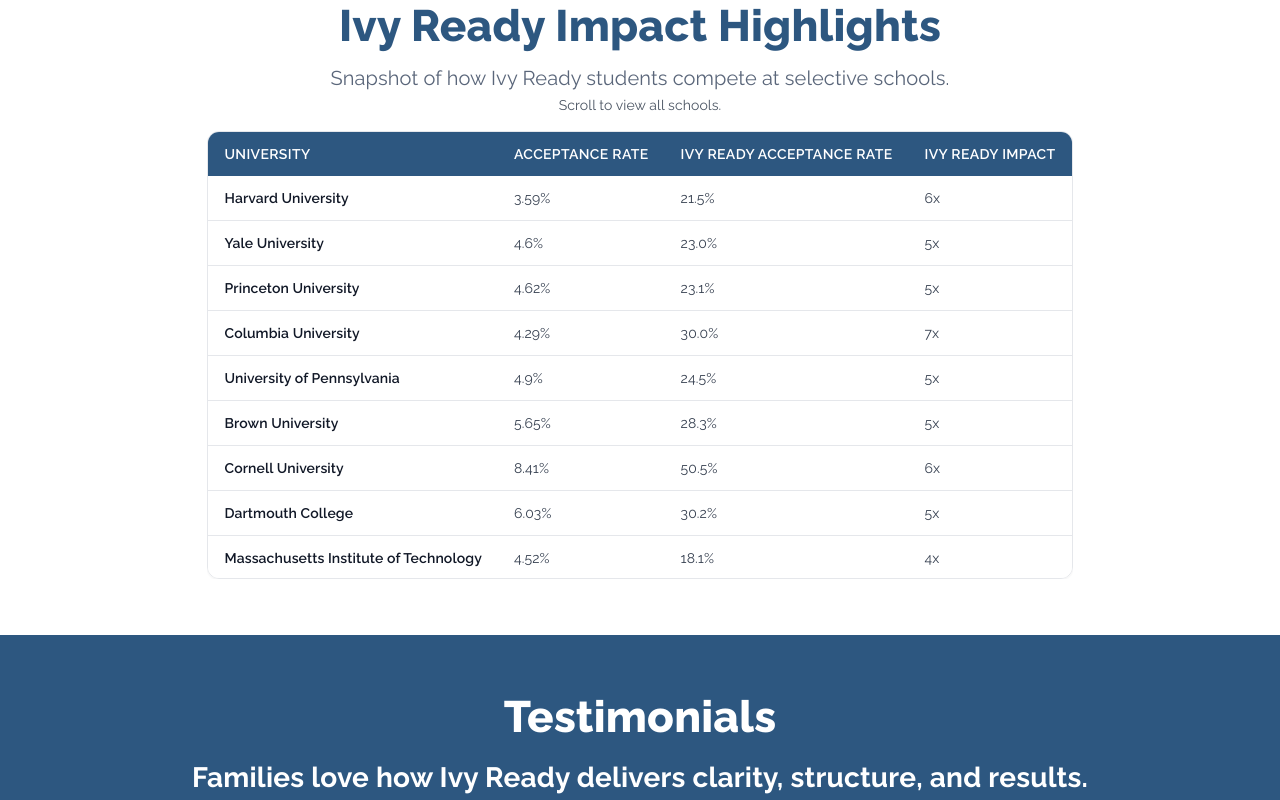
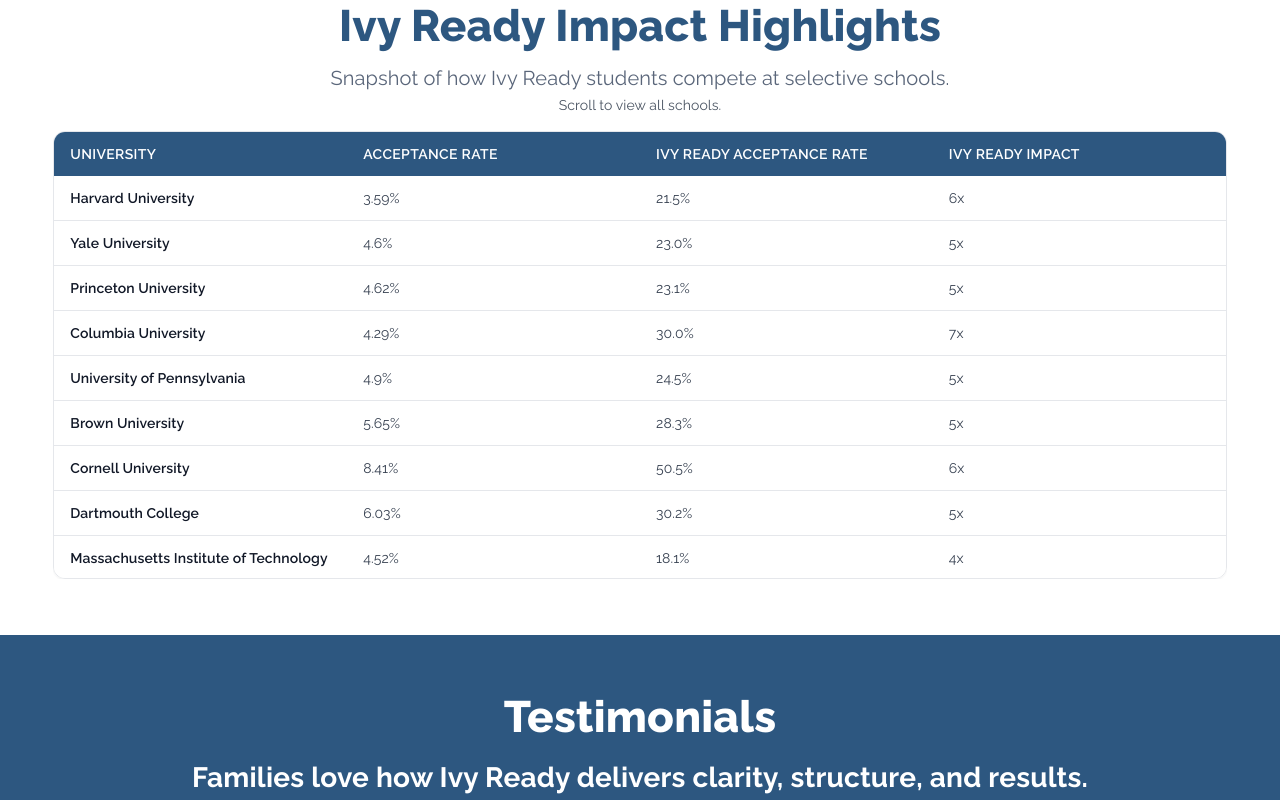
Before and after one commit to TesCoder/IR, a Next.js app in the folder next-js-site/: page / in a window 1280 px wide. Shown: the part 3100-3900 px from the top of the page. Built offline with nearby package versions, Linux system fonts and the light colour scheme.

Commit message:
Update ImpactTable.js

```diff
--- a/next-js-site/components/ImpactTable.js
+++ b/next-js-site/components/ImpactTable.js
@@ -2,7 +2,7 @@ export default function ImpactTable({ data = [] }) {
   return (
     <div className="overflow-x-auto">
       <div className="max-h-[28rem] overflow-y-auto border border-gray-200 rounded-xl shadow-sm bg-white">
-        <table className="min-w-full">
+        <table className="w-full table-fixed">
           <thead className="bg-ivy-blue text-white text-sm sticky top-0">
             <tr>
               <th className="px-4 py-3 text-left font-semibold uppercase tracking-wide">University</th>
@@ -14,10 +14,10 @@ export default function ImpactTable({ data = [] }) {
           <tbody className="divide-y divide-gray-200 text-sm">
             {data.map(({ name, acceptanceRate, ivyReadyRate, ivyReadyImpact }) => (
               <tr key={name} className="hover:bg-gray-50 transition-colors">
-                <td className="px-4 py-3 text-gray-900 font-semibold whitespace-nowrap">{name}</td>
-                <td className="px-4 py-3 text-gray-700 whitespace-nowrap">{acceptanceRate}</td>
-                <td className="px-4 py-3 text-gray-700 whitespace-nowrap">{ivyReadyRate}</td>
-                <td className="px-4 py-3 text-gray-700 whitespace-nowrap">{ivyReadyImpact}</td>
+                <td className="px-4 py-3 text-gray-900 font-semibold break-words">{name}</td>
+                <td className="px-4 py-3 text-gray-700 break-words">{acceptanceRate}</td>
+                <td className="px-4 py-3 text-gray-700 break-words">{ivyReadyRate}</td>
+                <td className="px-4 py-3 text-gray-700 break-words">{ivyReadyImpact}</td>
               </tr>
             ))}
           </tbody>
```
